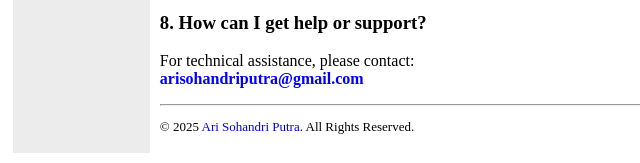
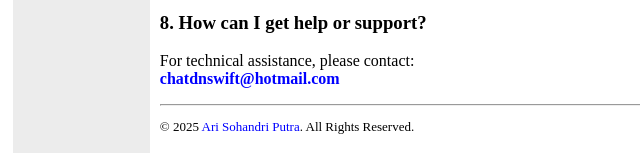
Before and after one commit to dnswiftglobal/dnswiftglobal.github.io, a plain HTML site: page faq.html in a window 1280 px wide. Shown: the part 826-989 px from the top of the page, 0-640 px from the left. Drawn offline with Linux system fonts and the light colour scheme.

Commit message:
Update faq.html

```diff
--- a/faq.html
+++ b/faq.html
@@ -103,7 +103,7 @@ a:active {
       <p data-start="2100" data-end="2236">Yes. These are trusted DNS providers used globally. However, it's always good to review each provider’s privacy policy before switching.</p>
       <h3 data-start="2243" data-end="2287"><strong data-start="2247" data-end="2285">8. How can I get help or support?</strong></h3>
       <p data-start="2288" data-end="2365">For technical assistance, please contact:<br data-start="2329" data-end="2332" />
-      <span class="style2"><a href="mailto:arisohandriputra@gmail.com" rel="noopener" data-start="2337" data-end="2363">arisohandriputra@gmail.com</a></span></p>
+      <span class="style2"><a href="mailto:chatdnswift@hotmail.com" rel="noopener" data-start="2337" data-end="2363">chatdnswift@hotmail.com</a></span></p>
       <hr />
 <p class="style3">&copy; 2025 <a href="/">Ari Sohandri Putra</a>. All Rights Reserved.</p></td>
     <td width="24%" valign="top"><table width="100%" border="0" cellpadding="1" cellspacing="0" bordercolor="#333333">
```
